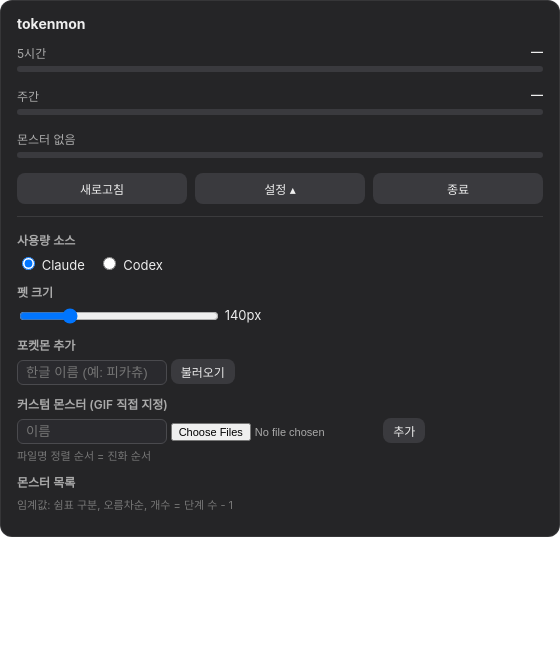
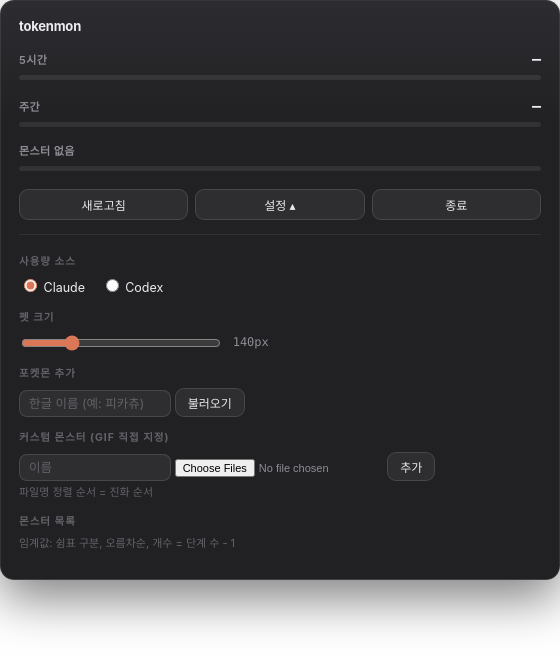
Before and after one commit to Kimsoo0119/tokenmon, an Electron app: page src/panel/panel.html in a window 560 px wide. Both pictures are taken after a click on the button "설정 ▾". Drawn offline with Linux system fonts and the light colour scheme; no server answers.

Commit message:
패널 스크롤바를 제거하고 디자인을 다듬습니다

```diff
--- a/src/panel/panel.html
+++ b/src/panel/panel.html
@@ -1,58 +1,104 @@
 <meta charset="utf-8">
 <style>
-  html, body { margin: 0; background: transparent; }
-  body { font: 13px -apple-system; color: #eee; }
-  #card { background: rgba(30,30,32,.97); border-radius: 12px; padding: 14px 16px;
-    border: 1px solid rgba(255,255,255,.08); }
-  h1 { font-size: 14px; margin: 0 0 12px; display: flex; justify-content: space-between; align-items: center; }
-  h1 .src { color: #4c8dff; }
-  h1 .err { color: #ff5f57; font-size: 12px; }
-  .sec { margin-bottom: 12px; }
-  .row { display: flex; justify-content: space-between; font-size: 12px; color: #aaa; }
-  .row b { color: #eee; font-weight: 600; }
-  .bar { background: #3a3a3e; border-radius: 4px; height: 6px; overflow: hidden; margin: 5px 0 3px; }
-  .bar i { display: block; height: 100%; background: #4c8dff; transition: width .3s; }
-  .bar i.warn { background: #ffb340; }
-  .bar i.danger { background: #ff5f57; }
-  .btns { display: flex; gap: 8px; margin-top: 12px; }
-  button { flex: 1; background: #3a3a3e; color: #eee; border: 0; border-radius: 8px;
-    padding: 7px 0; font: 12px -apple-system; cursor: pointer; }
-  button:hover { background: #4a4a4e; }
-  /* 인라인 설정 섹션 */
-  #settings-sec { border-top: 1px solid rgba(255,255,255,.1); margin-top: 12px;
-    padding-top: 4px; max-height: 430px; overflow-y: auto; }
+  :root {
+    --accent: #d97757;            /* Claude 코럴 (Codex면 JS가 틸로 교체) */
+    --bg: rgba(24, 24, 27, .96);
+    --card-line: rgba(255, 255, 255, .09);
+    --hairline: rgba(255, 255, 255, .07);
+    --text: #ececf0;
+    --muted: #8e8e96;
+    --faint: #626269;
+    --field: rgba(255, 255, 255, .06);
+    --field-line: rgba(255, 255, 255, .12);
+    --mono: ui-monospace, 'SF Mono', Menlo, monospace;
+  }
+  * { box-sizing: border-box; }
+  html, body { margin: 0; background: transparent; overflow: hidden; }
+  body { font: 13px/1.45 -apple-system, 'Apple SD Gothic Neo', sans-serif;
+    color: var(--text); -webkit-font-smoothing: antialiased; }
+
+  #card { background: linear-gradient(180deg, rgba(38,38,42,.97), var(--bg) 120px);
+    border: 1px solid var(--card-line); border-radius: 14px; padding: 16px 18px 14px;
+    box-shadow: 0 18px 50px rgba(0,0,0,.5);
+    animation: pop .22s cubic-bezier(.2,.9,.3,1.2); }
+  @keyframes pop { from { opacity: 0; transform: translateY(-6px) scale(.98); } }
+
+  h1 { font-size: 13px; font-weight: 700; letter-spacing: -.2px;
+    margin: 0 0 14px; display: flex; justify-content: space-between; align-items: baseline; }
+  h1 .src { color: var(--accent); font-weight: 800; }
+  h1 .err { color: #ff6961; font-size: 11px; font-weight: 500; }
+
+  .sec { margin-bottom: 13px; }
+  .row { display: flex; justify-content: space-between; align-items: baseline; }
+  .row .label { font-size: 11px; font-weight: 600; color: var(--muted); letter-spacing: .4px; }
+  .row b { font: 600 15px var(--mono); font-variant-numeric: tabular-nums; color: var(--text); }
+  .row .sub { font-size: 10.5px; color: var(--faint); font-variant-numeric: tabular-nums; }
+
+  .bar { background: rgba(255,255,255,.08); border-radius: 99px; height: 5px;
+    overflow: hidden; margin: 6px 0 4px; }
+  .bar i { display: block; height: 100%; border-radius: 99px;
+    background: linear-gradient(90deg, color-mix(in srgb, var(--accent) 70%, transparent), var(--accent));
+    transition: width .45s cubic-bezier(.3,.8,.3,1); }
+  .bar i.warn { background: linear-gradient(90deg, #d9a13f, #ffb340); }
+  .bar i.danger { background: linear-gradient(90deg, #e0483f, #ff5f57); }
+
+  .btns { display: flex; gap: 7px; margin-top: 14px; }
+  button { flex: 1; background: var(--field); color: var(--text);
+    border: 1px solid var(--field-line); border-radius: 9px; padding: 6px 0;
+    font: 500 12px -apple-system, 'Apple SD Gothic Neo', sans-serif; cursor: pointer;
+    transition: background .12s, border-color .12s; }
+  button:hover { background: rgba(255,255,255,.11); border-color: rgba(255,255,255,.18); }
+  button:active { background: rgba(255,255,255,.15); }
+
+  /* ── 인라인 설정 ───────────────────────────── */
+  #settings-sec { border-top: 1px solid var(--hairline); margin-top: 14px;
+    padding-top: 6px; max-height: 430px; overflow-y: auto; }
   #settings-sec::-webkit-scrollbar { display: none; }
-  #settings-sec section { margin: 10px 0; }
-  #settings-sec h2 { font-size: 12px; color: #aaa; margin: 0 0 6px; font-weight: 600; }
-  #settings-sec label { margin-right: 10px; }
-  #settings-sec input[type=text] { width: 150px; background: #2a2a2e; color: #eee;
-    border: 1px solid #4a4a4e; border-radius: 6px; padding: 4px 8px; }
-  #settings-sec .thr { width: 70px; background: #2a2a2e; color: #eee;
-    border: 1px solid #4a4a4e; border-radius: 6px; padding: 3px 6px; }
-  #settings-sec select { background: #2a2a2e; color: #eee; border: 1px solid #4a4a4e;
-    border-radius: 6px; padding: 3px; max-width: 280px; }
-  #settings-sec button { flex: none; padding: 4px 10px; }
+  #settings-sec:not([hidden]) { animation: fadeUp .25s ease; }
+  @keyframes fadeUp { from { opacity: 0; transform: translateY(-4px); } }
+
+  #settings-sec section { margin: 13px 0; }
+  #settings-sec h2 { font-size: 10.5px; font-weight: 700; color: var(--faint);
+    letter-spacing: 1px; margin: 0 0 7px; }
+  #settings-sec label { margin-right: 12px; font-size: 12.5px; }
+  input[type=radio], input[type=range] { accent-color: var(--accent); }
+  #settings-sec input[type=text] { width: 152px; background: var(--field); color: var(--text);
+    border: 1px solid var(--field-line); border-radius: 8px; padding: 5px 9px;
+    font: 12.5px -apple-system, 'Apple SD Gothic Neo', sans-serif; outline: none;
+    transition: border-color .12s; }
+  #settings-sec input[type=text]:focus { border-color: var(--accent); }
+  #settings-sec input[type=text]::placeholder { color: var(--faint); }
+  #settings-sec .thr { width: 70px; background: var(--field); color: var(--text);
+    border: 1px solid var(--field-line); border-radius: 7px; padding: 4px 7px;
+    font: 12px var(--mono); outline: none; }
+  #settings-sec .thr:focus { border-color: var(--accent); }
+  #settings-sec select { background: #2a2a2e; color: var(--text);
+    border: 1px solid var(--field-line); border-radius: 7px; padding: 4px; max-width: 300px; }
+  #settings-sec button { flex: none; padding: 5px 12px; }
   #settings-sec ul { padding: 0; margin: 0; }
-  #settings-sec li { margin: 8px 0; list-style: none; line-height: 1.8; }
-  #settings-sec .hint { color: #777; font-size: 11px; margin-top: 3px; }
-  #poke-status { margin-left: 6px; color: #aaa; font-size: 12px; }
+  #settings-sec li { margin: 9px 0; list-style: none; line-height: 1.9; font-size: 12.5px; }
+  #settings-sec li b { font-weight: 700; }
+  #settings-sec .hint { color: var(--faint); font-size: 11px; margin-top: 4px; }
+  #pet-size-label { font: 12px var(--mono); color: var(--muted); margin-left: 6px; }
+  #poke-status { margin-left: 6px; color: var(--muted); font-size: 12px; }
+  input[type=file] { color: var(--muted); font-size: 11px; }
 </style>
 <div id="card">
   <h1><span>tokenmon <span class="src" id="src"></span></span><span class="err" id="err"></span></h1>
   <div class="sec">
-    <div class="row"><span>5시간</span><b id="fh-pct">—</b></div>
+    <div class="row"><span class="label">5시간</span><b id="fh-pct">—</b></div>
     <div class="bar"><i id="fh-bar" style="width:0%"></i></div>
-    <div class="row"><span></span><span id="fh-reset"></span></div>
+    <div class="row"><span></span><span class="sub" id="fh-reset"></span></div>
   </div>
   <div class="sec">
-    <div class="row"><span>주간</span><b id="wk-pct">—</b></div>
+    <div class="row"><span class="label">주간</span><b id="wk-pct">—</b></div>
     <div class="bar"><i id="wk-bar" style="width:0%"></i></div>
-    <div class="row"><span></span><span id="wk-reset"></span></div>
+    <div class="row"><span></span><span class="sub" id="wk-reset"></span></div>
   </div>
   <div class="sec">
-    <div class="row"><span id="mon-name">몬스터 없음</span><b id="mon-stage"></b></div>
+    <div class="row"><span class="label" id="mon-name">몬스터 없음</span><b id="mon-stage" style="font-size:13px"></b></div>
     <div class="bar"><i id="mon-bar" style="width:0%"></i></div>
-    <div class="row"><span></span><span id="mon-next"></span></div>
+    <div class="row"><span></span><span class="sub" id="mon-next"></span></div>
   </div>
   <div class="btns">
     <button id="refresh">새로고침</button>
@@ -75,7 +121,7 @@
       <input id="poke-name" type="text" placeholder="한글 이름 (예: 피카츄)">
       <button id="poke-lookup">불러오기</button>
       <span id="poke-status"></span>
-      <div style="margin-top:6px">
+      <div style="margin-top:7px">
         <select id="poke-paths" hidden></select>
         <button id="poke-add" hidden>추가</button>
       </div>
@@ -83,7 +129,7 @@
     <section>
       <h2>커스텀 몬스터 (GIF 직접 지정)</h2>
       <input id="custom-name" type="text" placeholder="이름">
-      <input id="custom-files" type="file" accept=".gif" multiple style="color:#aaa;font-size:11px">
+      <input id="custom-files" type="file" accept=".gif" multiple>
       <button id="custom-add">추가</button>
       <div class="hint">파일명 정렬 순서 = 진화 순서</div>
     </section>
--- a/src/panel/panel.js
+++ b/src/panel/panel.js
@@ -18,6 +18,8 @@
   }
 
   ipcRenderer.on('panel-data', (_, d) => {
+    // 소스별 액센트: Claude 코럴 / Codex 틸
+    document.documentElement.style.setProperty('--accent', d.source === 'codex' ? '#10a37f' : '#d97757');
     q('src').textContent = d.source === 'codex' ? 'Codex' : 'Claude';
     q('err').textContent = d.error ? '⚠️ 조회 실패' : '';
     setBar('fh', d.usage?.fiveHour?.pct, d.usage?.fiveHour?.resetsAt);
```
